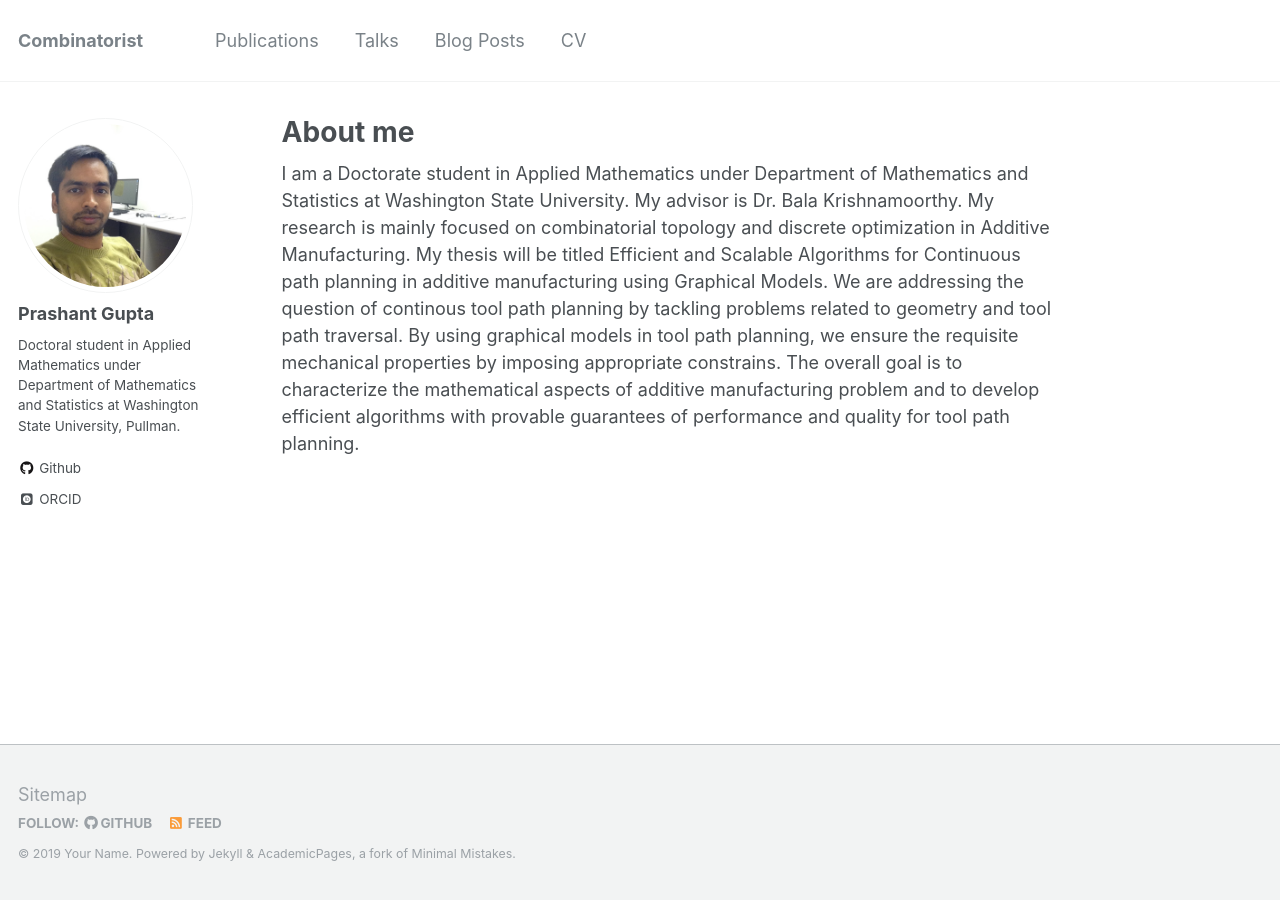
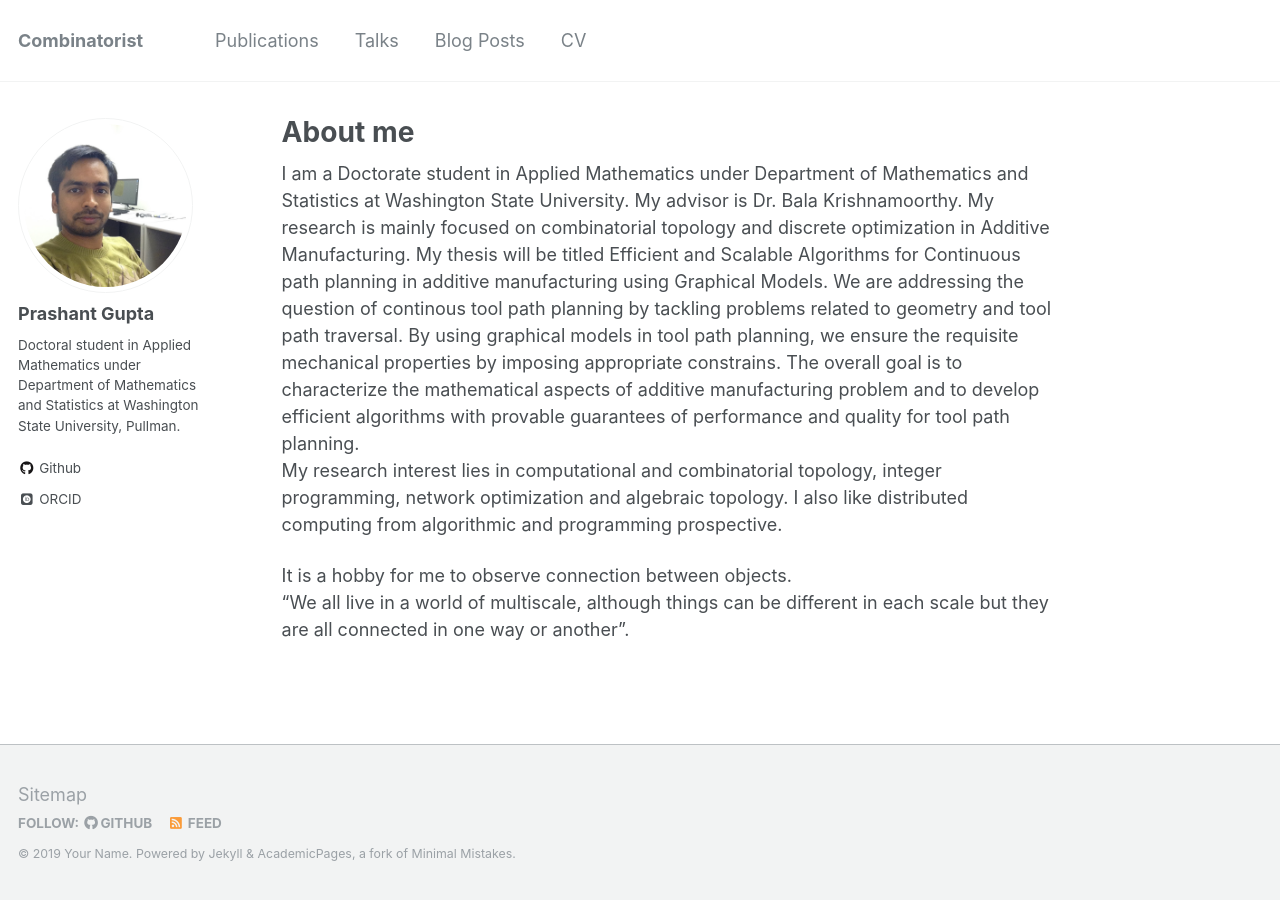
Before and after one commit to pragup/pragup.github.io, a Jekyll site: the page built from _pages/about.md, in a window 1280 px wide. Built offline with Jekyll 4.4.1, drawn with Linux system fonts in a browser that asks for light colours; some web fonts are replaced.

Commit message:
update!!!!!!!!!!

```diff
--- a/_pages/about.md
+++ b/_pages/about.md
@@ -9,6 +9,11 @@ redirect_from:
 ---
 I am a Doctorate student in Applied Mathematics under Department of Mathematics and Statistics at Washington State University. My advisor is Dr. Bala Krishnamoorthy. My research is mainly focused on combinatorial topology and discrete optimization in Additive Manufacturing. My thesis will be titled Efficient and Scalable Algorithms for Continuous path planning in additive manufacturing using Graphical Models. We are addressing the question of continous tool path planning by tackling problems related to geometry and tool path traversal. By using graphical models in tool path planning, we ensure the requisite mechanical properties by imposing appropriate constrains.
 The overall goal is to characterize the mathematical aspects of additive manufacturing problem and to develop efficient algorithms with provable guarantees of performance and quality for tool path planning.
+My research interest lies in computational and combinatorial topology, integer programming, network optimization and algebraic topology. I also like distributed computing from algorithmic and programming prospective.
+
+It is a hobby for me to observe connection between objects.
+“We all live in a world of multiscale, although things can be different in each scale but they are all connected in one way or another”.
+
 
 
 <!-- A data-driven personal website
```
